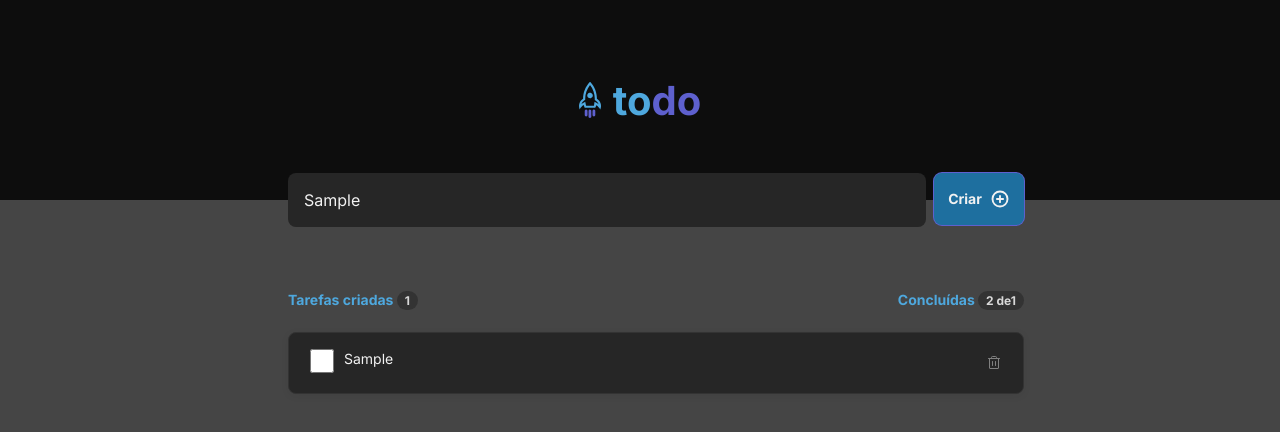
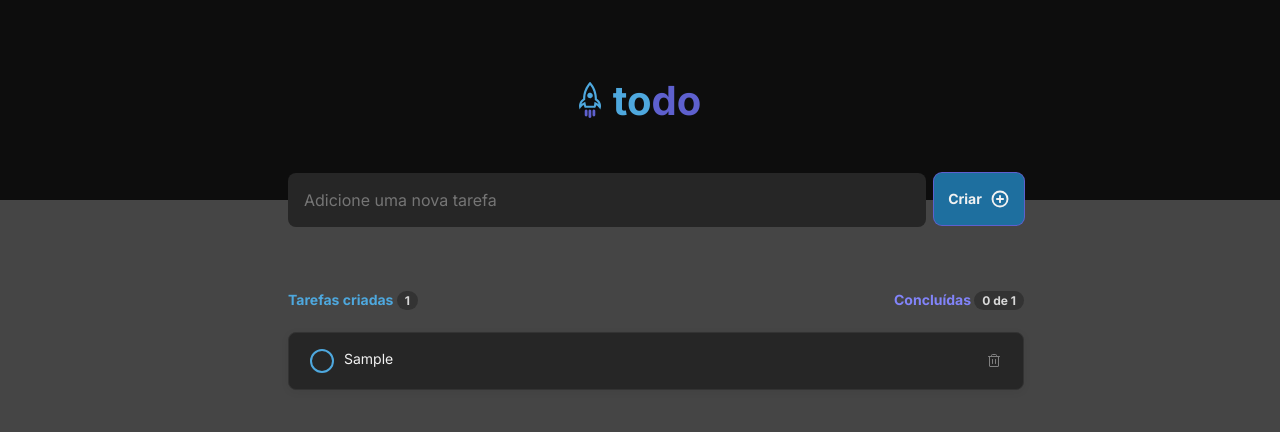
Before and after one commit to leandrotune/To-do-list, a React (Vite) app: page / in a window 1280 px wide. Both pictures are taken after typing "Sample" into the empty fields and a click on the button "Criar". Shown: the top 432 px of the page. Built offline with nearby package versions, Linux system fonts and the light colour scheme.

Commit message:
Funções da aplicação: concluídos

```diff
--- a/src/components/Task.module.css
+++ b/src/components/Task.module.css
@@ -14,12 +14,52 @@
   width: 39.5rem;
 }
 
-.content input[type=checkbox] {
+.checkbox {
+  appearance: none;
   width: 1.5rem;
   height: 1.5rem;
+  border: 2px solid var(--blue);
+  border-radius: 50%;
+  display: flex;
+  align-items: center;
+  justify-content: center;
+  background: transparent;
 }
 
-.contentTask p {
+.checkbox:checked:before {
+  opacity: 0.9;
+}
+
+.checkbox:checked {
+  border: 2px solid var(--purpleDark);
+  background: var(--purpleDark);
+}
+
+.checkbox:before {
+  content: "";
+  width: 7.31px;
+  height: 4.69px;
+  border-radius: 0;
+  opacity: 0;
+  transition: all ease-in-out;
+  border-left: 3px solid var(--gray-100);
+  border-bottom: 3px solid var(--gray-100);
+  transform: rotate(-45deg);
+}
+
+.checkbox:hover {
+  cursor: pointer;
+}
+
+.taskCompleted {
+  font-size: 0.875rem;
+  font-weight: 400;
+  line-height: 1.4;
+  color: var(--gray-300);
+  text-decoration-line: line-through;
+}
+
+.taskNotCompleted {
   font-size: 0.875rem;
   font-weight: 400;
   line-height: 1.4;
--- a/src/components/Task.tsx
+++ b/src/components/Task.tsx
@@ -1,32 +1,47 @@
 import { Trash } from 'phosphor-react'
-import { ChangeEvent, useState } from 'react'
+import { ChangeEvent, useState } from 'react';
 
 import styles from './Task.module.css'
+export interface TaskProps {
+  id: string;
+  content: string;
+  isComplete: boolean;
+  onDeleteTask: (id: string) => void;
+  onTaskCompleted: (id: string, isComplete: boolean,) => void
+}
 
-interface TaskProps {
-  content: string;
-  stateTask: boolean;
+export function Task({ content, isComplete, id, onDeleteTask, onTaskCompleted }: TaskProps) {
 
 
-}
-
-export function Task({ content }: TaskProps) {
+  function handleTaskCompleted(event: ChangeEvent<HTMLInputElement>) {
+    if (event.target.checked) {
+      isComplete = true;
+      onTaskCompleted(id, isComplete)
+    } else if (event.target.checked === false && isComplete === true) {
+      isComplete = false;
+      onTaskCompleted(id, isComplete)
+    }
+  }
 
   function handleDeleteTask() {
-
+    onDeleteTask(id)
   }
 
   return (
     <>
-      <form className={styles.containerTask}>
+      <form
+        id={id}
+        className={styles.containerTask}>
         <div className={styles.content}>
-          <input type="checkbox" />
+          <input className={styles.checkbox} type="checkbox" onChange={handleTaskCompleted} />
         </div>
         <div className={styles.contentTask}>
-          <p>{content}</p>
+          <p className={isComplete ? styles.taskCompleted : styles.taskNotCompleted}>
+            {content}
+          </p>
         </div>
 
-        <button onClick={handleDeleteTask} title="Deletar comentário"
+        <button title="Deletar comentário" onClick={handleDeleteTask}
           className={styles.content}
           type="button">
 
--- a/src/components/ToDoList.module.css
+++ b/src/components/ToDoList.module.css
@@ -48,6 +48,10 @@
   color: var(--gray-100);
 }
 
+.fieldAddTasks button[type=submit]:hover {
+  background: var(--blue);
+}
+
 .containerTasks {
   max-width: 46rem;
   margin-top: 4rem;
@@ -78,7 +82,7 @@
   color: var(--blue);
 }
 
-.inforTasks strong:nth-child(2) {
+.inforTasks div:nth-child(2) strong {
   font-size: 0.875rem;
   font-weight: 700;
   line-height: 1.063rem;
--- a/src/components/ToDoList.tsx
+++ b/src/components/ToDoList.tsx
@@ -1,28 +1,32 @@
-import { ChangeEvent, FormEvent, InvalidEvent, useState } from 'react';
+import { ChangeEvent, FormEvent, InvalidEvent, useReducer, useState } from 'react';
 import { v4 as uuidv4 } from 'uuid';
-import { Task } from './Task'
+import { Task, TaskProps } from './Task'
 
 import { PlusCircle } from 'phosphor-react'
 
 import styles from './ToDoList.module.css'
 import { NoListShown } from './NoListShown';
-
-interface Task {
+interface TaskAddProps {
   id: string;
   title: string;
   isComplete: boolean;
 }
 
-const newTask: Task[] = [
-
-]
+interface StatusTasks {
+  tasks: TaskAddProps
+}
 
 export function ToDoList() {
   const [newTaskText, setNewTaskText] = useState([''])
-  const [taskAdd, setTaskAdd] = useState([{}])
+  const [tasksAdd, setTasksAdd] = useState<TaskAddProps[]>([])
 
   function handleNewTaskText(event: ChangeEvent<HTMLInputElement>) {
+    event.target.setCustomValidity('')
     setNewTaskText([event.target.value])
+  }
+
+  function handleNewTaskInvalid(event: InvalidEvent<HTMLInputElement>) {
+    event.target.setCustomValidity('Esse campo é obrigatório!')
   }
 
   function handleCreateTask(event: FormEvent) {
@@ -38,23 +42,64 @@ export function ToDoList() {
       return taskStructure.title = text
     })
 
-    newTask.push(taskStructure)
-
-    setTaskAdd([...taskAdd, newTask])
+    setTasksAdd([...tasksAdd, taskStructure])
+    setNewTaskText([''])
   }
 
-  const noTasksAdded = newTask.length == 0
+  function deleteTask(taskId: string,) {
+    const taskListWithoutTheDeletedTask = tasksAdd.filter(task => {
+      return task.id !== taskId
+    })
+
+    setTasksAdd(taskListWithoutTheDeletedTask)
+  }
+
+  function taskCompleted(taskId: string, taskCompleted: boolean) {
+    if (taskCompleted) {
+      const tasks = tasksAdd.map(task => {
+        if (task.id === taskId)
+          return {
+            id: task.id,
+            title: task.title,
+            isComplete: task.isComplete = true
+          }
+        if (task.id !== taskId) {
+          return task
+        }
+      })
+
+      setTasksAdd(tasks)
+    } else {
+      const tasksNotCompleted = tasksAdd.map(task => {
+        if (task.id === taskId)
+          return {
+            id: task.id,
+            title: task.title,
+            isComplete: task.isComplete = false
+          }
+        if (task.id !== taskId) {
+          return task
+        }
+      })
+      setTasksAdd(tasksNotCompleted)
+    }
+  }
+
+  let numberOfTasksCompleted = tasksAdd.filter(task => task.isComplete === true).length
+
+  const noTasksAdded = tasksAdd.length === 0
 
   return (
     <div className={styles.container}>
       <article>
         <form onSubmit={handleCreateTask} className={styles.fieldAddTasks}>
           <input
+            name="task"
             type="text"
             placeholder='Adicione uma nova tarefa'
-            // value={newTaskText}
+            value={newTaskText}
             onChange={handleNewTaskText}
-            // onInvalid={handleNewTaskInvalid}
+            onInvalid={handleNewTaskInvalid}
             required
           />
 
@@ -68,10 +113,10 @@ export function ToDoList() {
       <main className={styles.containerTasks}>
         <header className={styles.inforTasks}>
           <div>
-            <strong>Tarefas criadas <span>{newTask.length}</span></strong>
+            <strong>Tarefas criadas <span>{tasksAdd.length}</span></strong>
           </div>
           <div>
-            <strong>Concluídas <span>2 de{newTask.length}</span></strong>
+            <strong>Concluídas <span>{`${numberOfTasksCompleted} de ${tasksAdd.length}`}</span></strong>
           </div>
         </header>
 
@@ -80,12 +125,15 @@ export function ToDoList() {
             <NoListShown />
           ) : (
             <>
-              {newTask.map(task => {
+              {tasksAdd.map(task => {
                 return (
                   <Task
                     key={task.id}
+                    id={task.id}
                     content={task.title}
-                    stateTask={task.isComplete}
+                    isComplete={task.isComplete}
+                    onDeleteTask={deleteTask}
+                    onTaskCompleted={taskCompleted}
                   />
                 )
               })}
```
